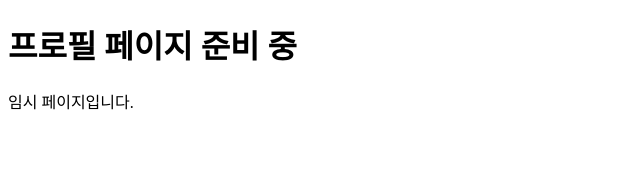
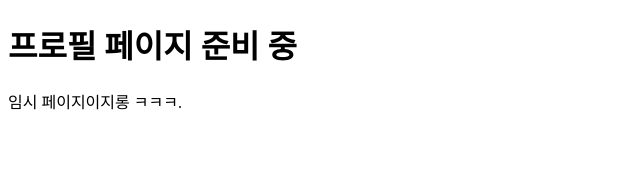
Before and after one commit to koo0419/Profile_site, a React (Vite) app: page / in a window 1280 px wide. Shown: the top 179 px of the page, without its empty margins (0-640 px from the left). Built offline with nearby package versions, Linux system fonts and the light colour scheme.

Commit message:
docs: 임시 문구 수정 연습

```diff
--- a/src/App.jsx
+++ b/src/App.jsx
@@ -2,7 +2,7 @@ export default function App() {
   return (
     <main>
       <h1>프로필 페이지 준비 중</h1>
-      <p>임시 페이지입니다.</p>
+      <p>임시 페이지이지롱 ㅋㅋㅋ.</p>
     </main>
   )
 }
```
